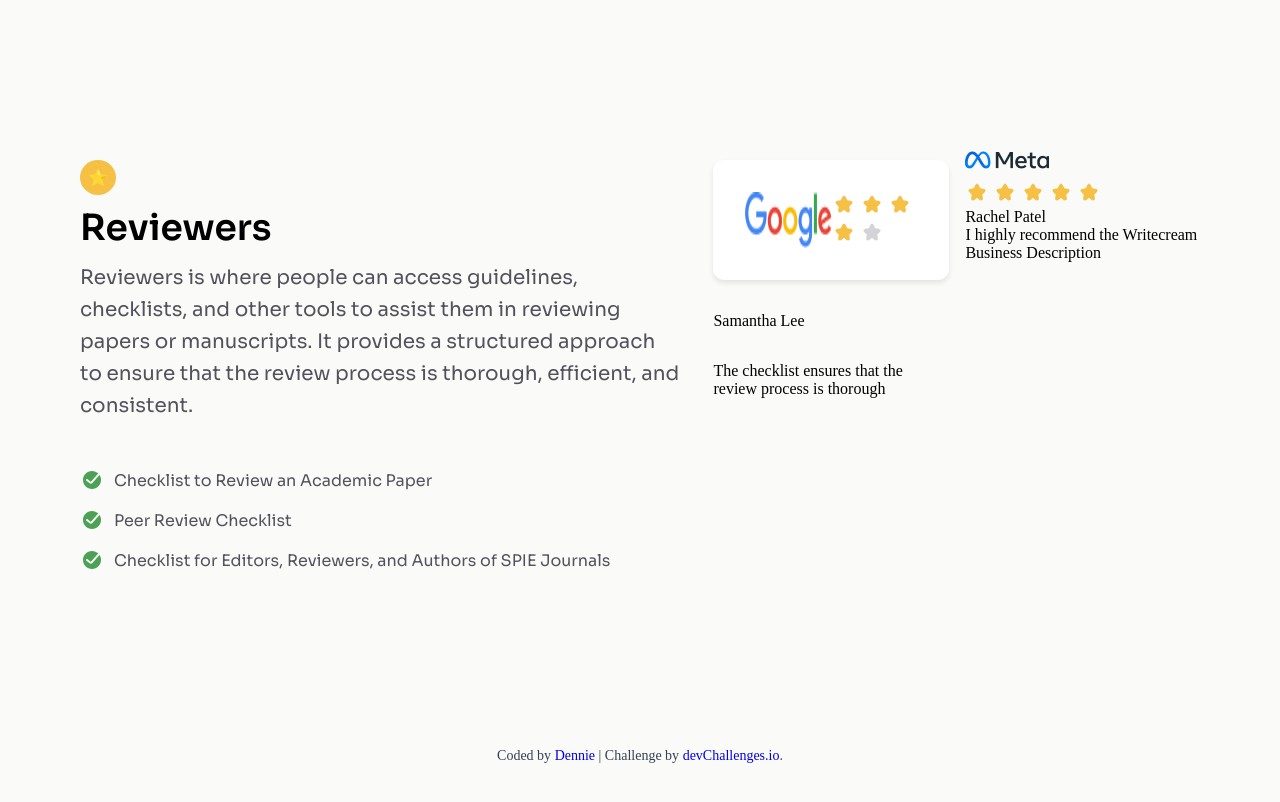
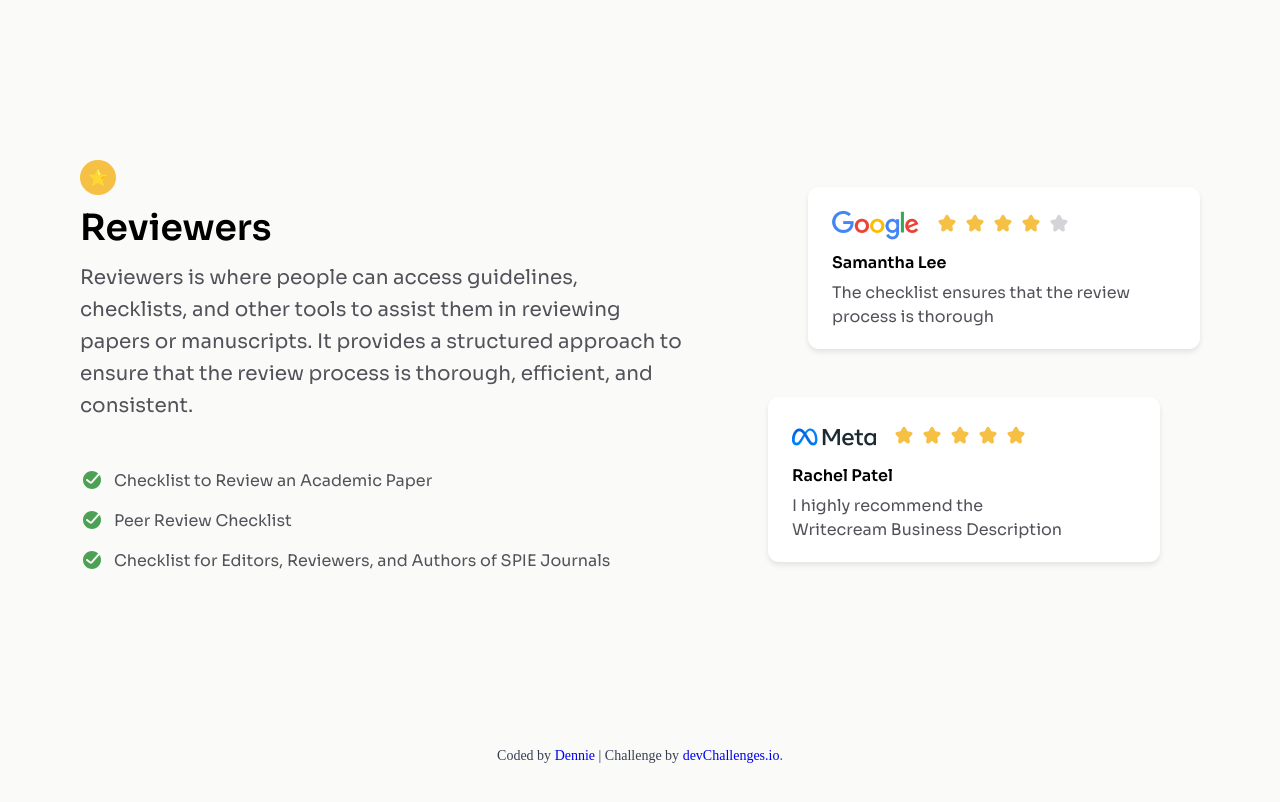
Before and after one commit to denniesia/frontend-practice, a plain HTML site: page devchallenges-exercises/testimonial-page/index.html in a window 1280 px wide. Drawn offline with Linux system fonts and the light colour scheme.

Commit message:
testimonial page

```diff
--- a/devchallenges-exercises/testimonial-page/index.html
+++ b/devchallenges-exercises/testimonial-page/index.html
@@ -42,8 +42,8 @@
 
         <article class="review-container">
           <div class="author-stars">
+            <img  class="author" src="resources/google-png.png" alt="">
 
-            <img  class="author" src="resources/google-png.png" alt="">
             <div class="stars">
               <img class="star-item" src="resources/Star_fill.svg" alt="">
               <img class="star-item" src="resources/Star_fill.svg" alt="">
@@ -51,35 +51,35 @@
               <img class="star-item" src="resources/Star_fill.svg" alt="">
               <img class="star-item" src="resources/Star_fill_gray.svg" alt="">
             </div>
+
           </div>
 
             <p class="author-name">Samantha Lee</p>
             <p class="content">The checklist ensures that the review process is thorough</p>
+        </article>
 
-          </div>
-        <article
+        <article class="review-container">
+          <div class="author-stars">
+            <img  class="author" src="resources/meta-png.png" alt="">
 
-        <article class="author-stars">
-
-            <img  class="author" src="resources/meta-png.png" alt="">
             <div class="stars">
               <img class="star-item" src="resources/Star_fill.svg" alt="">
               <img class="star-item" src="resources/Star_fill.svg" alt="">
               <img class="star-item" src="resources/Star_fill.svg" alt="">
               <img class="star-item" src="resources/Star_fill.svg" alt="">
               <img class="star-item" src="resources/Star_fill.svg" alt="">
-
             </div>
 
+          </div>
+
             <p class="author-name">Rachel Patel</p>
-            <p class="content">I highly recommend the Writecream Business Description</p>
-
-          </article>
+            <div class="author-content">
+              <p class="content">I highly recommend the Writecream Business Description</p>
+            </div>
 
         </article>
 
       </div>
-
     </div>
 
   <footer>
--- a/devchallenges-exercises/testimonial-page/styles.css
+++ b/devchallenges-exercises/testimonial-page/styles.css
@@ -31,6 +31,7 @@ body {
     margin: 5em auto;
     width: 80em;
     justify-content: space-around;
+    gap: 1em;
 }
 
 .info {
@@ -84,31 +85,61 @@ body {
     height: auto;
 }
 
+
+.reviews {
+    display: flex;
+    flex-direction: column;
+    gap: 3em;
+    width: 45em;
+    justify-content: center;
+}
+
 .reviews .review-container{
     padding: 1em;
+    margin-right: 1em;
+    margin-left: 3em;
     display: flex;
     flex-direction: column;
-    gap: 2em;
     align-content: center;
     width: 100%;
+    background-color: #FFFFFF;
+    box-shadow: 0 3px 5px #e3e3e2;
+    border-radius: .7em;
+    width: 24.5em;
 }
 
-.reviews .review-container .author-stars {
-    background-color: #FFFFFF;
-    box-shadow: 0 3px 5px #e3e3e2;
-    padding: 2em;
-    border-radius: .7em;
-}
-
-.reviews .review-container article:nth-child(1) {
-  margin-left: auto 4em;
-
-}
-
-.reviews .review-container article:nth-child(2) {
-  margin-left: 0;
+.reviews .review-container:first-child {
+  margin-left: auto;
 }
 
 .reviews .review-container .author-stars {
     display: flex;
+    gap: 1em;
+    align-items: center;
+    padding: .5em;
 }
+
+.reviews .review-container .author-content {
+    width: 80%;
+    margin-right: 1.2em;
+}
+
+.reviews .review-container .author-name,
+.reviews .review-container .content {
+    padding: 4px 8px;
+}
+
+.reviews .review-container .author-name {
+    font-family: var(--font-sora);
+    font-size: 16px;
+    font-weight: 600;
+
+}
+
+.reviews .review-container .content {
+    font-family: var(--font-sora);
+    font-size: 16px;
+    font-weight: 400;
+    color: #52525A;
+    line-height: 1.5;
+}
```
